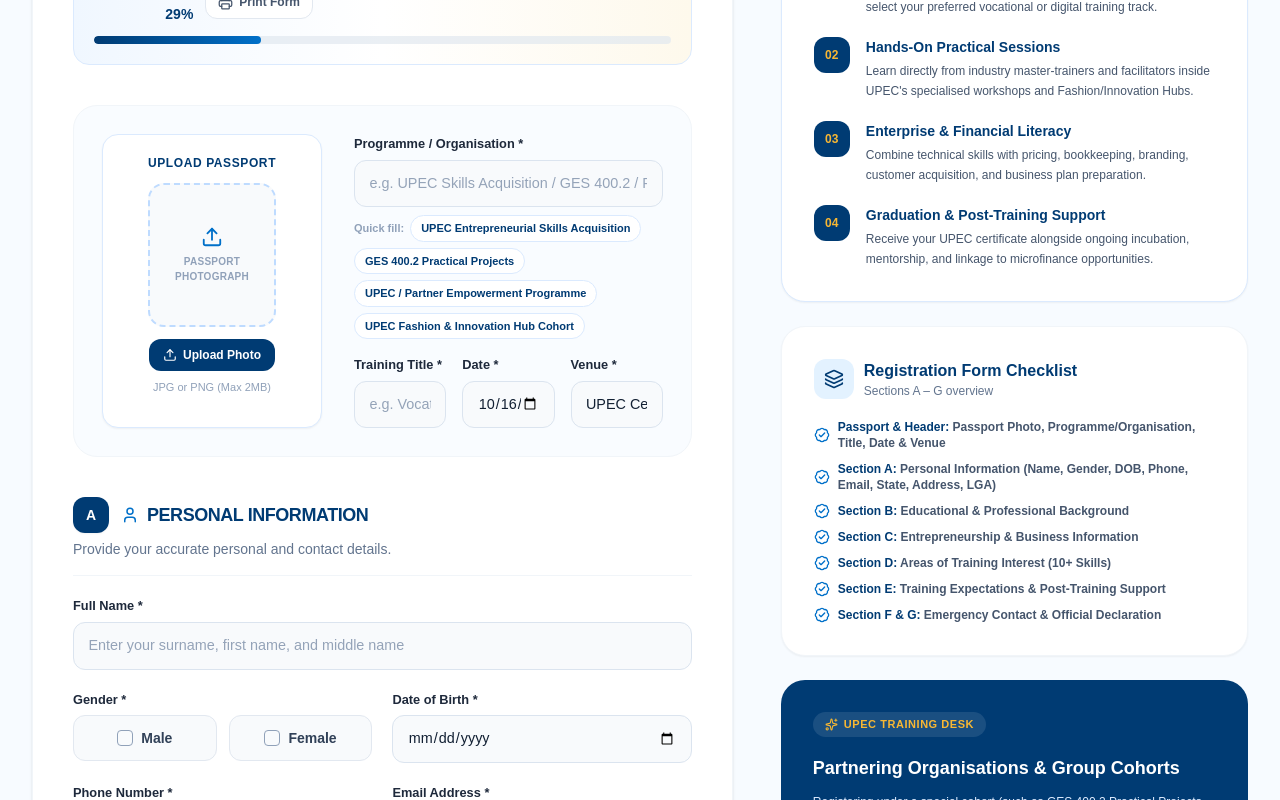
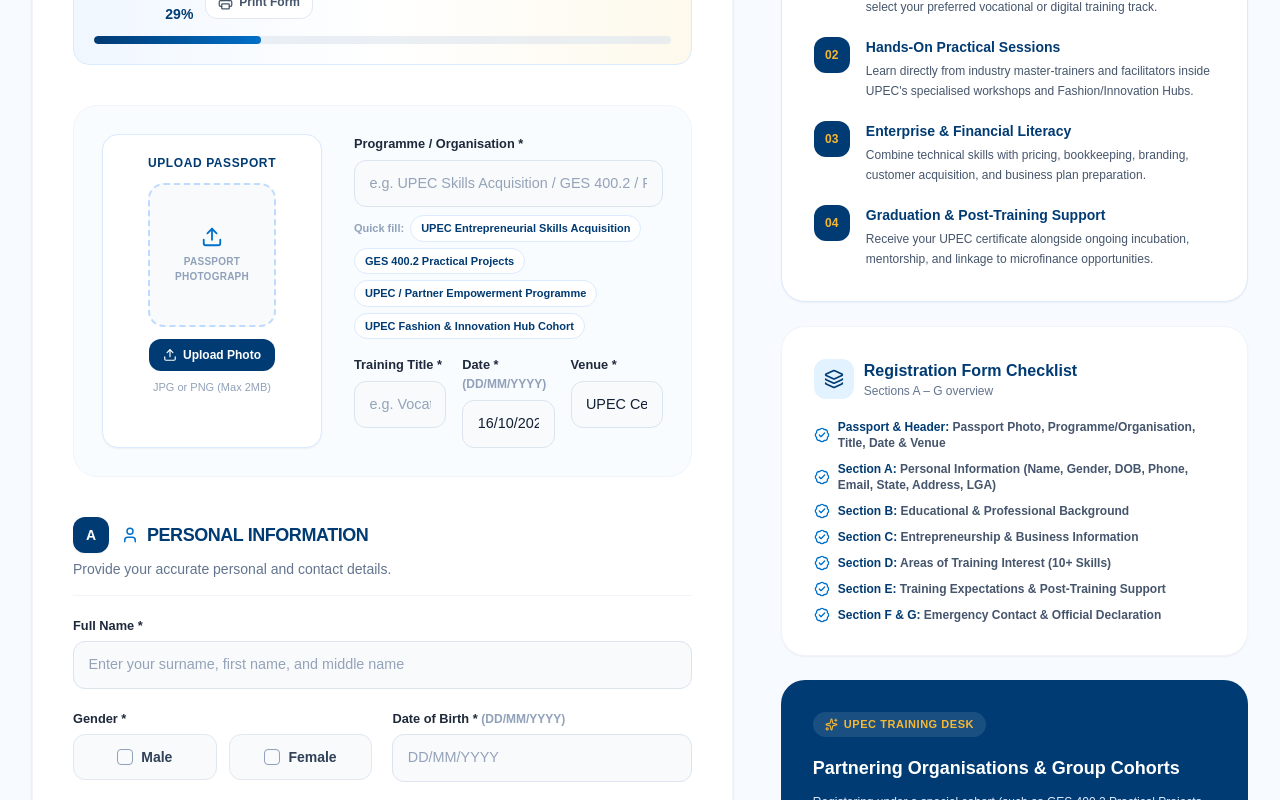
Before and after one commit to ChiekeNN/upec-digital-campus, a Next.js app: page /entrepreneur-training in a window 1280 px wide. Shown: the part 2000-2800 px from the top of the page. Built offline with nearby package versions, Linux system fonts and the light colour scheme.

Commit message:
Use DD/MM/YYYY dates in training form; single contact phone, remove public email
Co-authored-by: arena-agent <297053741+arena-agent@users.noreply.github.com>

```diff
--- a/src/app/(site)/contact/page.tsx
+++ b/src/app/(site)/contact/page.tsx
@@ -10,12 +10,6 @@ export const metadata = {
 };
 
 const contactCards = [
-  {
-    icon: Mail,
-    label: "Email Us",
-    value: siteConfig.email,
-    href: `mailto:${siteConfig.email}`,
-  },
   {
     icon: Phone,
     label: "Call Us",
@@ -54,7 +48,7 @@ export default function ContactPage() {
 
       {/* CONTACT CARDS */}
       <section className="bg-white py-16 sm:py-20">
-        <div className="mx-auto grid max-w-7xl gap-6 px-5 sm:grid-cols-3 sm:px-8">
+        <div className="mx-auto grid max-w-7xl gap-6 px-5 sm:grid-cols-2 sm:px-8">
           {contactCards.map((card) => {
             const Icon = card.icon;
             return (
--- a/src/components/EntrepreneurTrainingForm.tsx
+++ b/src/components/EntrepreneurTrainingForm.tsx
@@ -20,6 +20,40 @@ import {
 } from "lucide-react";
 
 type Status = "idle" | "loading" | "success" | "error";
+
+/* ---------------------------------------------------------------
+   Nigerian date format helpers — DD/MM/YY
+---------------------------------------------------------------- */
+
+/** Formats a JS Date as DD/MM/YYYY (Nigerian / UK style). */
+function toNgDate(date: Date): string {
+  const dd = String(date.getDate()).padStart(2, "0");
+  const mm = String(date.getMonth() + 1).padStart(2, "0");
+  return `${dd}/${mm}/${date.getFullYear()}`;
+}
+
+/** Masks free typing into DD/MM/YY (or DD/MM/YYYY) as the user types. */
+function maskNgDate(input: string, longYear = false): string {
+  const digits = input.replace(/\D/g, "").slice(0, longYear ? 8 : 6);
+  const parts = [digits.slice(0, 2), digits.slice(2, 4), digits.slice(4)];
+  return parts.filter(Boolean).join("/");
+}
+
+/** Validates a DD/MM/YY or DD/MM/YYYY string and checks the day exists. */
+function isValidNgDate(value: string, longYear = false): boolean {
+  const pattern = longYear
+    ? /^(\d{2})\/(\d{2})\/(\d{4})$/
+    : /^(\d{2})\/(\d{2})\/(\d{2})$/;
+  const match = pattern.exec(value);
+  if (!match) return false;
+  const day = Number(match[1]);
+  const month = Number(match[2]);
+  const year = longYear ? Number(match[3]) : 2000 + Number(match[3]);
+  if (month < 1 || month > 12 || day < 1) return false;
+  if (longYear && (year < 1900 || year > new Date().getFullYear() + 10))
+    return false;
+  return day <= new Date(year, month, 0).getDate();
+}
 
 const MAX_PHOTO_BYTES = 2 * 1024 * 1024; // 2MB
 
@@ -150,8 +184,8 @@ export default function EntrepreneurTrainingForm({
   const [selectedInterests, setSelectedInterests] = useState<string[]>([]);
   const [furtherSupport, setFurtherSupport] = useState("Yes");
   const [declarationName, setDeclarationName] = useState("");
-  const [declarationDate, setDeclarationDate] = useState(
-    () => new Date().toISOString().split("T")[0],
+  const [declarationDate, setDeclarationDate] = useState(() =>
+    toNgDate(new Date()),
   );
   const [declarationChecked, setDeclarationChecked] = useState(false);
 
@@ -223,15 +257,43 @@ export default function EntrepreneurTrainingForm({
       return;
     }
 
-    setStatus("loading");
-    setFeedback("");
-
     const form = e.currentTarget;
     const formData = new FormData(form);
     const fields: Record<string, string> = {};
     formData.forEach((value, key) => {
       fields[key] = String(value);
     });
+
+    // All dates must be valid Nigerian format: DD/MM/YY
+    const dateFields: [string, string, boolean][] = [
+      ["Training Date", fields.trainingDate || "", true],
+      ["Date of Birth", fields.dateOfBirth || "", true],
+      ["Declaration Date", declarationDate || fields.declarationDate || "", true],
+    ];
+    const badDate = dateFields.find(
+      ([, value, longYear]) => !isValidNgDate(value, longYear),
+    );
+    if (!badDate) {
+      // Date of birth must not be in the future
+      const [d, m, y] = (fields.dateOfBirth || "").split("/").map(Number);
+      if (new Date(y, m - 1, d).getTime() > Date.now()) {
+        setStatus("error");
+        setFeedback("Date of Birth cannot be in the future.");
+        return;
+      }
+    }
+    if (badDate) {
+      setStatus("error");
+      setFeedback(
+        `Please enter a valid ${badDate[0]} in ${
+          badDate[2] ? "DD/MM/YYYY" : "DD/MM/YY"
+        } format.`,
+      );
+      return;
+    }
+
+    setStatus("loading");
+    setFeedback("");
 
     const payload = {
       photo,
@@ -644,16 +706,14 @@ export default function EntrepreneurTrainingForm({
                   className="form-input bg-white"
                 />
               </div>
-              <div>
-                <label className="form-label">Date *</label>
-                <input
+              <NgDateField
+                label="Date"
                 name="trainingDate"
-                  type="date"
                 required
-                  defaultValue={new Date().toISOString().split("T")[0]}
+                longYear
+                defaultValue={toNgDate(new Date())}
                 className="form-input bg-white"
               />
-              </div>
               <div>
                 <label className="form-label">Venue *</label>
                 <input
@@ -729,18 +789,13 @@ export default function EntrepreneurTrainingForm({
             <input type="hidden" name="gender" value={gender} required />
           </div>
 
-          <Field
-            label="Date of Birth"
-            name="dateOfBirth"
-            type="date"
-            required
-          />
+          <NgDateField label="Date of Birth" name="dateOfBirth" required longYear />
           <Field
             label="Phone Number"
             name="phone"
             type="tel"
             required
-            placeholder="e.g. +234 803 000 0000"
+            placeholder="e.g. 08012345678"
           />
           <Field
             label="Email Address"
@@ -1147,17 +1202,15 @@ export default function EntrepreneurTrainingForm({
               className="form-input bg-white font-semibold text-[#003b73]"
             />
           </div>
-          <div>
-            <label className="form-label">Date *</label>
-            <input
+          <NgDateField
+            label="Date"
             name="declarationDate"
-              type="date"
             required
+            longYear
             value={declarationDate}
-              onChange={(e) => setDeclarationDate(e.target.value)}
+            onChange={setDeclarationDate}
             className="form-input bg-white"
           />
-          </div>
         </div>
       </section>
 
@@ -1219,6 +1272,75 @@ function SectionTitle({
       {subtitle && (
         <p className="mt-1.5 text-xs leading-5 text-slate-500 sm:text-sm">
           {subtitle}
+        </p>
+      )}
+    </div>
+  );
+}
+
+function NgDateField({
+  label,
+  name,
+  required,
+  value,
+  onChange,
+  defaultValue,
+  full,
+  longYear = false,
+  className = "form-input",
+}: {
+  label: string;
+  name: string;
+  required?: boolean;
+  value?: string;
+  onChange?: (value: string) => void;
+  defaultValue?: string;
+  full?: boolean;
+  /** Use a four-digit year (DD/MM/YYYY) instead of DD/MM/YY. */
+  longYear?: boolean;
+  className?: string;
+}) {
+  const [internal, setInternal] = useState(defaultValue ?? "");
+  const controlled = value !== undefined;
+  const current = controlled ? value : internal;
+  const maxLength = longYear ? 10 : 8;
+  const format = longYear ? "DD/MM/YYYY" : "DD/MM/YY";
+  const invalid =
+    current.length === maxLength && !isValidNgDate(current, longYear);
+
+  function handleChange(raw: string) {
+    const masked = maskNgDate(raw, longYear);
+    if (!controlled) setInternal(masked);
+    onChange?.(masked);
+  }
+
+  return (
+    <div className={full ? "sm:col-span-2" : undefined}>
+      <label className="form-label">
+        {label} {required && "*"}{" "}
+        <span className="text-xs font-semibold text-slate-400">({format})</span>
+      </label>
+      <input
+        name={name}
+        type="text"
+        inputMode="numeric"
+        autoComplete="off"
+        required={required}
+        value={current}
+        onChange={(e) => handleChange(e.target.value)}
+        placeholder={format}
+        maxLength={maxLength}
+        pattern={longYear ? "\d{2}/\d{2}/\d{4}" : "\d{2}/\d{2}/\d{2}"}
+        title={
+          longYear
+            ? "Enter the date as DD/MM/YYYY, e.g. 05/03/1990"
+            : "Enter the date as DD/MM/YY, e.g. 02/10/26"
+        }
+        className={className}
+      />
+      {invalid && (
+        <p className="mt-1 text-xs font-semibold text-red-600">
+          Please enter a valid date in {format} format.
         </p>
       )}
     </div>
--- a/src/components/Footer.tsx
+++ b/src/components/Footer.tsx
@@ -1,5 +1,5 @@
 import Link from "next/link";
-import { ArrowUpRight, Mail, MapPin, Phone } from "lucide-react";
+import { ArrowUpRight, MapPin, Phone } from "lucide-react";
 import { siteConfig } from "@/data/site";
 
 function FacebookIcon() {
@@ -174,14 +174,6 @@ export default function Footer() {
 
             <div className="mt-5 space-y-4 text-sm leading-6 text-blue-100">
               <a
-                href={`mailto:${siteConfig.email}`}
-                className="flex gap-3 hover:text-white"
-              >
-                <Mail size={18} className="mt-1 shrink-0 text-[#84c7ff]" />
-                <span>{siteConfig.email}</span>
-              </a>
-
-              <a
                 href={`tel:${siteConfig.phone.replace(/\s/g, "")}`}
                 className="flex gap-3 hover:text-white"
               >
--- a/src/data/site.ts
+++ b/src/data/site.ts
@@ -4,9 +4,8 @@ export const siteConfig = {
   university: "University of Port Harcourt",
   domain: "upec.uniport.edu.ng",
 
-  email: "admissions@upec.uniport.edu.ng",
-  phone: "+234 803 265 2508",
-  whatsapp: "2348032652508",
+  phone: "08063158233",
+  whatsapp: "2348063158233",
   address:
     "Abuja Park, near the Faculty of Management Sciences, University of Port Harcourt, Choba, Rivers State, Nigeria.",
 
@@ -165,7 +164,7 @@ export const postgraduateInfo = {
   accountNumber: "1100230201",
   onlineLink: "https://upec.uniportdatacenter.net",
   registrar: "Mrs Gloria Chindah, Registrar",
-  phones: "+234 803 265 2508",
+  phones: "08063158233",
 };
 
 // News & Events data - 9 items as provided
```
Lines whose indentation alone changed are shown as unchanged.
